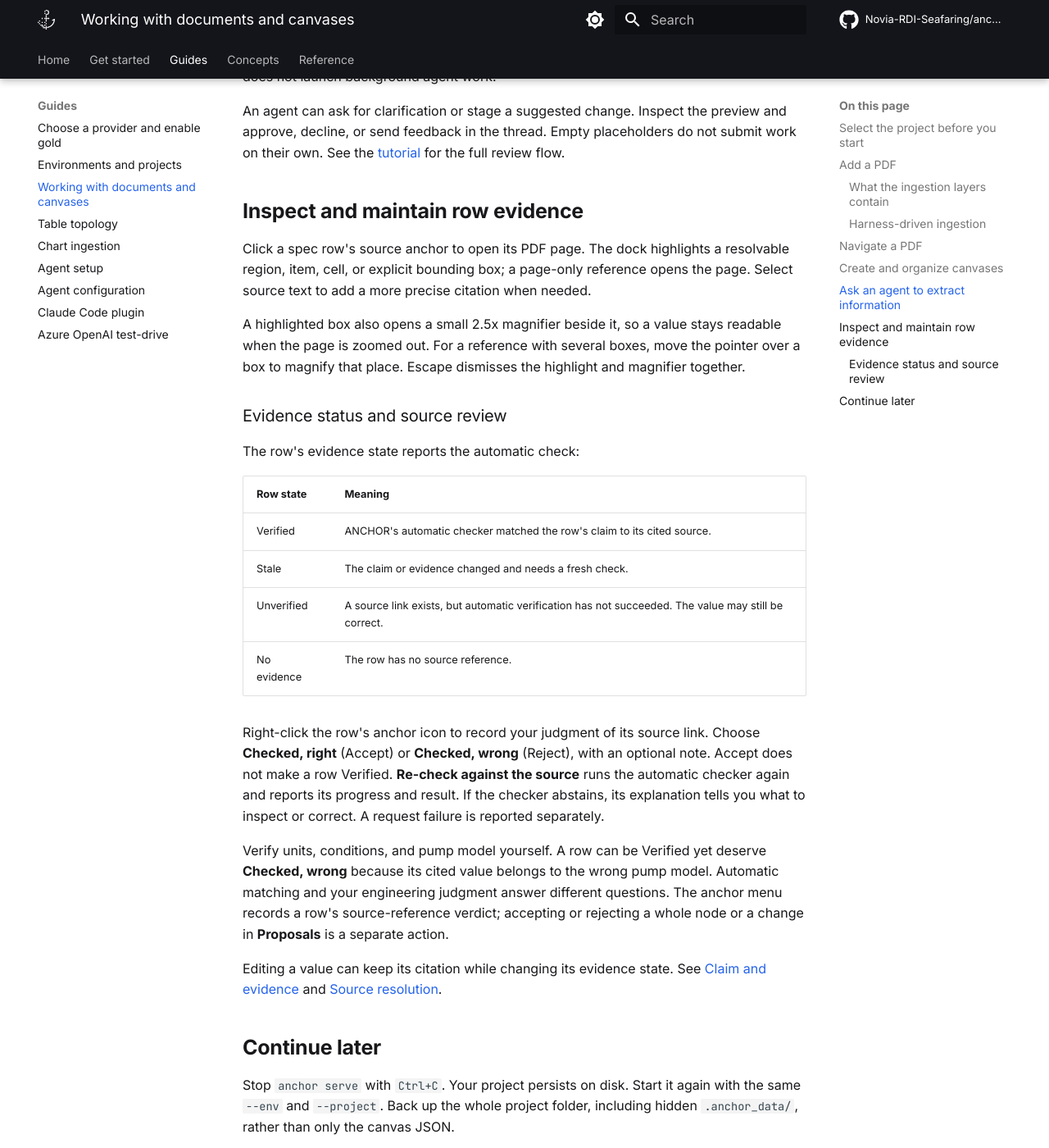
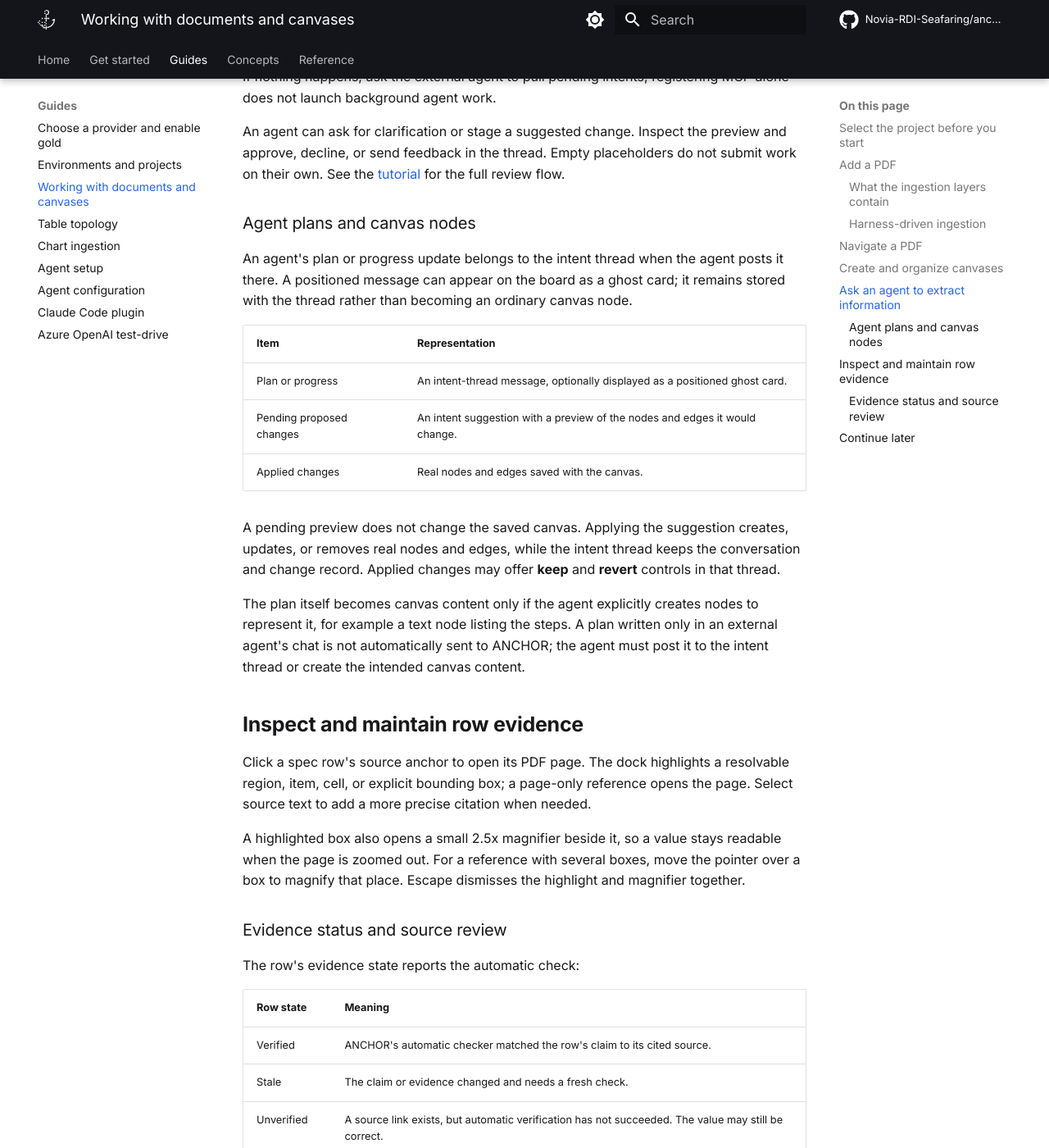
Before and after one commit to Novia-RDI-Seafaring/anchor, an MkDocs documentation site: the page built from docs/guides/documents-and-canvases.md, in a window 1280 px wide and 1400 px high, scrolled down 4086 px. Shown: the whole window at 82% size. Built offline with MkDocs 1.6.1 and Material for MkDocs 9.7.7, drawn with Linux system fonts in a browser that asks for light colours; comment, search, counter and statistics services are not loaded; some of the changed text lies outside the part shown.

Commit message:
docs(canvas): explain intent plans and saved nodes (#514)

```diff
--- a/docs/guides/documents-and-canvases.md
+++ b/docs/guides/documents-and-canvases.md
@@ -6,6 +6,8 @@ a spec table keeps a separate source reference for each row.
 
 For automatic evidence states and human citation judgments, see
 [Evidence status and source review](#evidence-status-and-source-review).
+For agent plans, previews, and applied changes, see
+[Agent plans and canvas nodes](#agent-plans-and-canvas-nodes).
 
 ## Select the project before you start
 
@@ -172,6 +174,28 @@ preview and approve, decline, or send feedback in the thread. Empty placeholders
 do not submit work on their own. See the
 [tutorial](../getting-started/tutorial.md) for the full review flow.
 
+### Agent plans and canvas nodes
+
+An agent's plan or progress update belongs to the intent thread when the agent
+posts it there. A positioned message can appear on the board as a ghost card;
+it remains stored with the thread rather than becoming an ordinary canvas node.
+
+| Item | Representation |
+| --- | --- |
+| Plan or progress | An intent-thread message, optionally displayed as a positioned ghost card. |
+| Pending proposed changes | An intent suggestion with a preview of the nodes and edges it would change. |
+| Applied changes | Real nodes and edges saved with the canvas. |
+
+A pending preview does not change the saved canvas. Applying the suggestion
+creates, updates, or removes real nodes and edges, while the intent thread keeps
+the conversation and change record. Applied changes may offer **keep** and
+**revert** controls in that thread.
+
+The plan itself becomes canvas content only if the agent explicitly creates
+nodes to represent it, for example a text node listing the steps. A plan written
+only in an external agent's chat is not automatically sent to ANCHOR; the agent
+must post it to the intent thread or create the intended canvas content.
+
 ## Inspect and maintain row evidence
 
 Click a spec row's source anchor to open its PDF page. The dock highlights a
```
Also changed, not shown: docs/getting-started/tutorial.md (+3 -0 lines).
